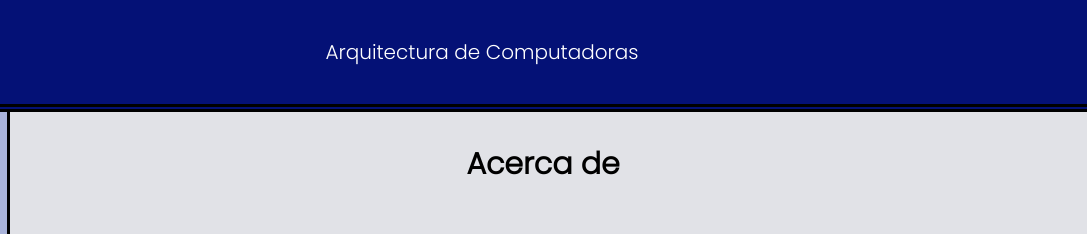
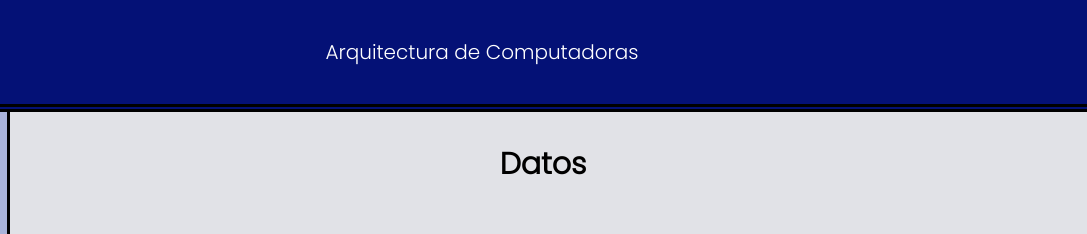
Before and after one commit to dered20/dered20.github.io, a plain HTML site: page html/about.html in a window 1280 px wide. Shown: the top 234 px of the page, 193-1280 px from the left. Drawn offline with Linux system fonts and the light colour scheme.

Commit message:
Add files via upload

```diff
--- a/html/about.html
+++ b/html/about.html
@@ -64,7 +64,7 @@
             <div class="main_content_container" id="mainContent">
                 <div class="main_content">
                     <div class="main_title">
-                        <p class="text_ito">Acerca de</p>
+                        <p class="text_ito">Datos</p>
                     </div>
                     <div class="main_text">
                         <p class="text_ito">
```
